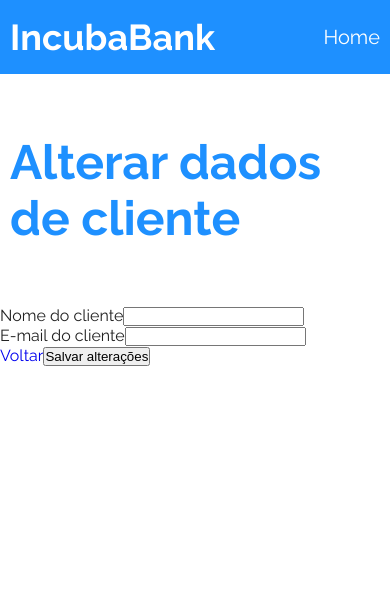
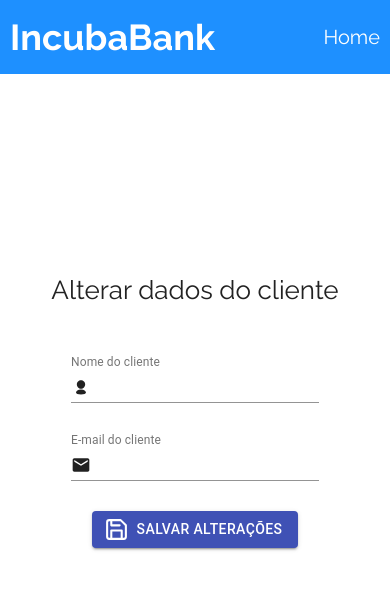
Before and after one commit to caioproft/BankSpringReactFrontEnd, a React (Create React App) app: page /users/edit/1 in a window 390 px wide. Shown: the top 590 px of the page. Built offline with nearby package versions, Linux system fonts and the light colour scheme; no server answers.

Commit message:
Refatoração e responsividade da pagina EditUser

```diff
--- a/src/App.js
+++ b/src/App.js
@@ -2,13 +2,13 @@ import React from "react";
 import { BrowserRouter, Route, Switch } from "react-router-dom";
 import Welcome from "./pages/Welcome";
 import NewUser from "./components/NewUser";
-import EditUser from "./components/EditUser";
 import NotFound from "./components/NotFound";
 import Header from "./components/Header";
 import Operations from "./components/Operations";
 import Withdraw from "./components/Withdraw";
 import Deposit from "./components/Deposit";
-import Users from './pages/Users'
+import Users from './pages/Users';
+import EditUser from './pages/EditUser';
 import "./App.css";
 
 
--- a/src/components/EditUser.js
+++ /dev/null
@@ -1,96 +0,0 @@
-import React from "react";
-import { Link } from "react-router-dom";
-import axios from "../utils/httpClient";
-import Field from "./Field";
-
-class EditUser extends React.Component {
-  state = {
-    user: {
-      name: "",
-      email: ""
-    },
-    errors: {}
-  };
-
-  componentDidMount() {
-    axios
-      .get(`/users/${this.retrieveUserId()}`)
-      .then(({ data }) => {
-        this.setState({
-          user: data
-        });
-      })
-      .catch(({ response }) => {
-        if (response.status === 404) {
-          this.props.history.push("/not-found");
-        }
-      });
-  }
-
-  retrieveUserId = () => this.props.match.params.id;
-
-  handleChange = event => {
-    let field = event.target.name;
-    let value = event.target.value;
-
-    this.setState(({ user }) => ({
-      user: {
-        ...user,
-        [field]: value
-      }
-    }));
-  };
-
-  handleSubmit = event => {
-    event.preventDefault();
-
-    axios
-      .put(`/users/${this.retrieveUserId()}`, this.state.user)
-      .then(() => this.props.history.push("/users"))
-      .catch(({ response }) => {
-        if (response.status === 400) {
-          this.setState({
-            errors: response.data
-          });
-        }
-      });
-  };
-
-  render() {
-    const { user, errors } = this.state;
-
-    return (
-      <div>
-        <h1 className="page-title">Alterar dados de cliente</h1>
-
-        <div className="form-container">
-          <div className="form-item">
-            <form onSubmit={this.handleSubmit}>
-              <Field
-                name="name"
-                label="Nome do cliente"
-                value={user.name}
-                errors={errors["name"]}
-                onChange={this.handleChange}
-              />
-
-              <Field
-                name="email"
-                label="E-mail do cliente"
-                value={user.email}
-                errors={errors["email"]}
-                onChange={this.handleChange}
-              />
-
-              <div>
-                <Link to="/users">Voltar</Link>
-                <button type="submit">Salvar alterações</button>
-              </div>
-            </form>
-          </div>
-        </div>
-      </div>
-    );
-  }
-}
-export default EditUser;
--- /dev/null
+++ b/src/pages/EditUser/index.js
@@ -0,0 +1,115 @@
+import React from "react";
+import axios from "../../utils/httpClient";
+import TextField from '@material-ui/core/TextField';
+import InputAdornment from '@material-ui/core/InputAdornment';
+import { UserIcon, EmailIcon, Save, Container, Title, FormContainer, Input } from './styles';
+import Button from '@material-ui/core/Button';
+
+
+
+class EditUser extends React.Component {
+    state = {
+        user: {
+            name: "",
+            email: ""
+        },
+        errors: {}
+    };
+
+    componentDidMount() {
+        axios
+            .get(`/users/${this.retrieveUserId()}`)
+            .then(({ data }) => {
+                this.setState({
+                    user: data
+                });
+            })
+            .catch(({ response }) => {
+                if (response.status === 404) {
+                    this.props.history.push("/not-found");
+                }
+            });
+    }
+
+    retrieveUserId = () => this.props.match.params.id;
+
+    handleChange = event => {
+        let field = event.target.name;
+        let value = event.target.value;
+
+        this.setState(({ user }) => ({
+            user: {
+                ...user,
+                [field]: value
+            }
+        }));
+    };
+
+    handleSubmit = event => {
+        event.preventDefault();
+
+        axios
+            .put(`/users/${this.retrieveUserId()}`, this.state.user)
+            .then(() => this.props.history.push("/users"))
+            .catch(({ response }) => {
+                if (response.status === 400) {
+                    this.setState({
+                        errors: response.data
+                    });
+                }
+            });
+    };
+
+    render() {
+        const { user, errors } = this.state;
+
+        return (
+            <Container>
+                <Title>Alterar dados do cliente</Title>
+
+                <FormContainer onSubmit={this.handleSubmit}>
+                    <Input>
+                        <TextField
+                            name="name"
+                            label="Nome do cliente"
+                            value={user.name}
+                            errors={errors["name"]}
+                            onChange={this.handleChange}
+                            InputProps={{
+                                startAdornment: (
+                                    <InputAdornment position="start">
+                                        <UserIcon />
+                                    </InputAdornment>
+                                ),
+                            }}
+                        />
+                    </Input>
+
+                    <Input>
+                        <TextField
+                            name="email"
+                            label="E-mail do cliente"
+                            value={user.email}
+                            errors={errors["email"]}
+                            onChange={this.handleChange}
+                            InputProps={{
+                                startAdornment: (
+                                    <InputAdornment position="start">
+                                        <EmailIcon />
+                                    </InputAdornment>
+                                ),
+                            }}
+                        />
+                    </Input>
+                    <Button type="submit"
+                        variant="contained"
+                        startIcon={<Save />}
+                        color="primary">
+                        Salvar alterações
+                        </Button>
+                </FormContainer>
+            </Container>
+        );
+    }
+}
+export default EditUser;
--- /dev/null
+++ b/src/pages/EditUser/styles.js
@@ -0,0 +1,42 @@
+import styled from 'styled-components';
+import { TiUser } from 'react-icons/ti';
+import { MdEmail } from 'react-icons/md';
+import { FiSave } from 'react-icons/fi';
+
+export const UserIcon = styled(TiUser)`
+    width: 20px;
+    height: 20px;
+`;
+
+export const EmailIcon = styled(MdEmail)`
+    width: 20px;
+    height: 20px;
+`;
+
+export const Save = styled(FiSave)`
+    width: 25px;
+    height: 25px;
+`;
+
+export const Container = styled.div`
+        display: flex;
+        flex-direction: column;
+        justify-content: center;
+        align-items: center;
+        width: 100vw;
+        height: 80vh;
+`;
+
+export const Title = styled.span`
+    font-size: 26px;
+    text-align: center;
+    margin-bottom:20px;
+`;
+
+export const FormContainer = styled.form`
+    text-align: center;
+`;
+
+export const Input = styled.div`
+    margin: 30px;
+`;
--- a/src/pages/Users/index.js
+++ b/src/pages/Users/index.js
@@ -17,6 +17,7 @@ import TableRow from '@material-ui/core/TableRow';
 import Button from '@material-ui/core/Button';
 import axios from '../../utils/httpClient';
 import { Container, Delete, Edit, Deposit, Withdraw } from './styles';
+import { Link } from 'react-router-dom';
 
 const useStyles = makeStyles({
     root: {
@@ -83,9 +84,6 @@ export default function Users() {
                                 <HeaderTableCell>Excluir cliente</HeaderTableCell>
                                 <HeaderTableCell>Depositar</HeaderTableCell>
                                 <HeaderTableCell>Sacar</HeaderTableCell>
-
-
-
                             </TableRow>
                         </TableHead>
                         <TableBody>
@@ -99,7 +97,9 @@ export default function Users() {
                                             <TableCell align="left">R$ {user.balance}</TableCell>
                                             <TableCell align="left">
                                                 <Button>
-                                                    <Edit />
+                                                    <Link to={`/users/edit/${user.id}`}>
+                                                        <Edit />
+                                                    </Link>
                                                 </Button>
                                             </TableCell>
                                             <TableCell align="left">
```
